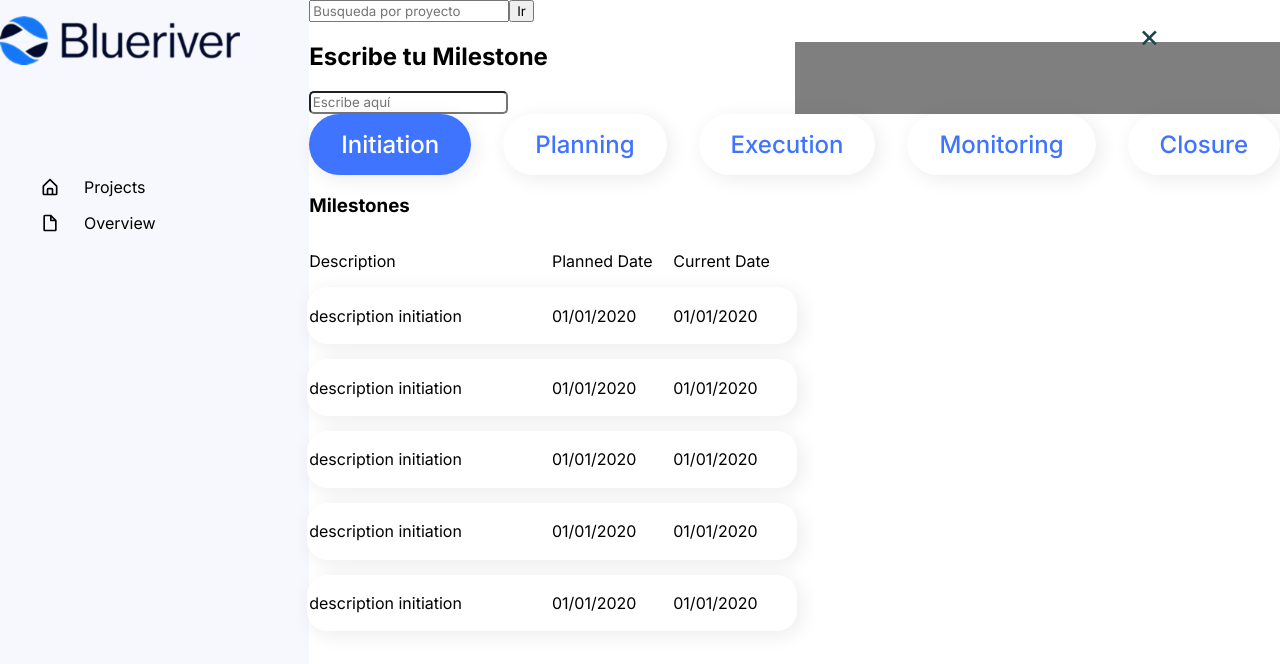
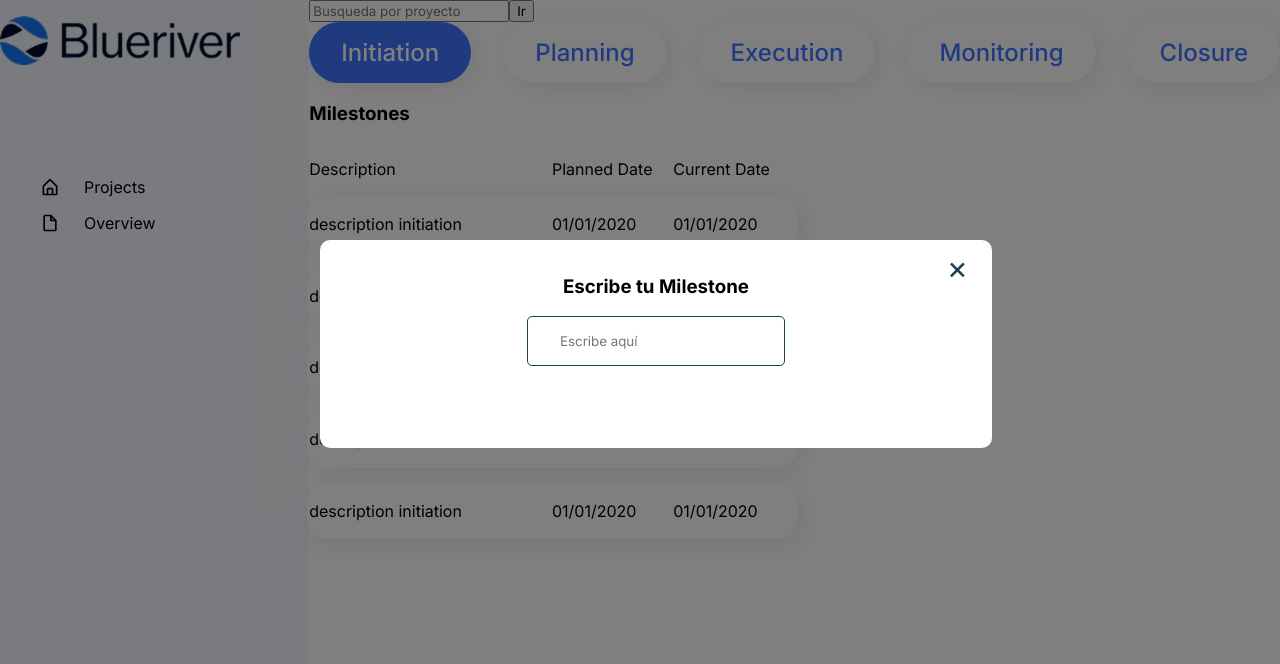
Before and after one commit to YoBemol/blueriver, a React (Vite) app: page /Dashboard in a window 1280 px wide. Shown: the top 664 px of the page. Built offline with nearby package versions, Linux system fonts and the light colour scheme.

Commit message:
modal.css

```diff
--- a/src/components/Modal.jsx
+++ b/src/components/Modal.jsx
@@ -4,7 +4,7 @@ const Modal = () => {
     return (
         <div className="modalContainer">
             <div className="modalContent">
-                <h1>Escribe tu Milestone</h1>
+                <h3>Escribe tu Milestone</h3>
                 <input type="text" className='modalInput' placeholder='Escribe aquí' />
                 <span className='closeModal'>&times;</span>
             </div>
--- a/src/components/modal.css
+++ b/src/components/modal.css
@@ -1,24 +1,35 @@
 .modalContainer {
     background: rgb(0, 0, 0, 0.5);
-    width: 100%;
-    height: 50%;
+    width: 100vw;
+    height: 100vh;
+    position: fixed;
+    padding: 15rem 0rem 0rem 20rem;
+
 }
 
 .modalContent {
-    background-color: white;
-    width: 50%;
+    padding: 1rem 1rem 2rem 1rem;
+    text-align: center;
+    background: white;
+    width: 50vw;
+    height: 20vh;
+    border-radius: 10px;
+    position: relative;
 }
 
 .modalInput {
-    padding: 0.1rem;
+    border: 1px solid #1b444c;
     border-radius: 5px;
+    padding: 0.5rem 2rem;
+    height: 20%;
 }
 
 .closeModal {
     position: absolute;
-    top: 1rem;
-    right: 7.5rem;
+    top: 0.5rem;
+    right: 1.5rem;
     font-size: 2rem;
     cursor: pointer;
     color: #1b444c;
+    border-radius: 5px;
   }
--- a/src/pages/Dashboard/Dashboard.jsx
+++ b/src/pages/Dashboard/Dashboard.jsx
@@ -189,6 +189,8 @@ function Dashboard() {
   };
 
   return (
+    <div>
+      <Modal></Modal>
       <div className="layout">
         <div className="leftSection">
           <div className="dashboardContainer">
@@ -197,11 +199,9 @@ function Dashboard() {
         </div>
         <div className="rigthSection">
           <section>
-          <Search/>
+            <Search />
           </section>
-        <section>
-          <Modal></Modal>
-        </section>
+          <section></section>
           <section className="phasesContainer">
             {Phases.map((phase, index) => {
               return (
@@ -222,6 +222,7 @@ function Dashboard() {
           </section>
         </div>
       </div>
+    </div>
   );
 }
 export default Dashboard;
```
Lines whose indentation alone changed are shown as unchanged.
